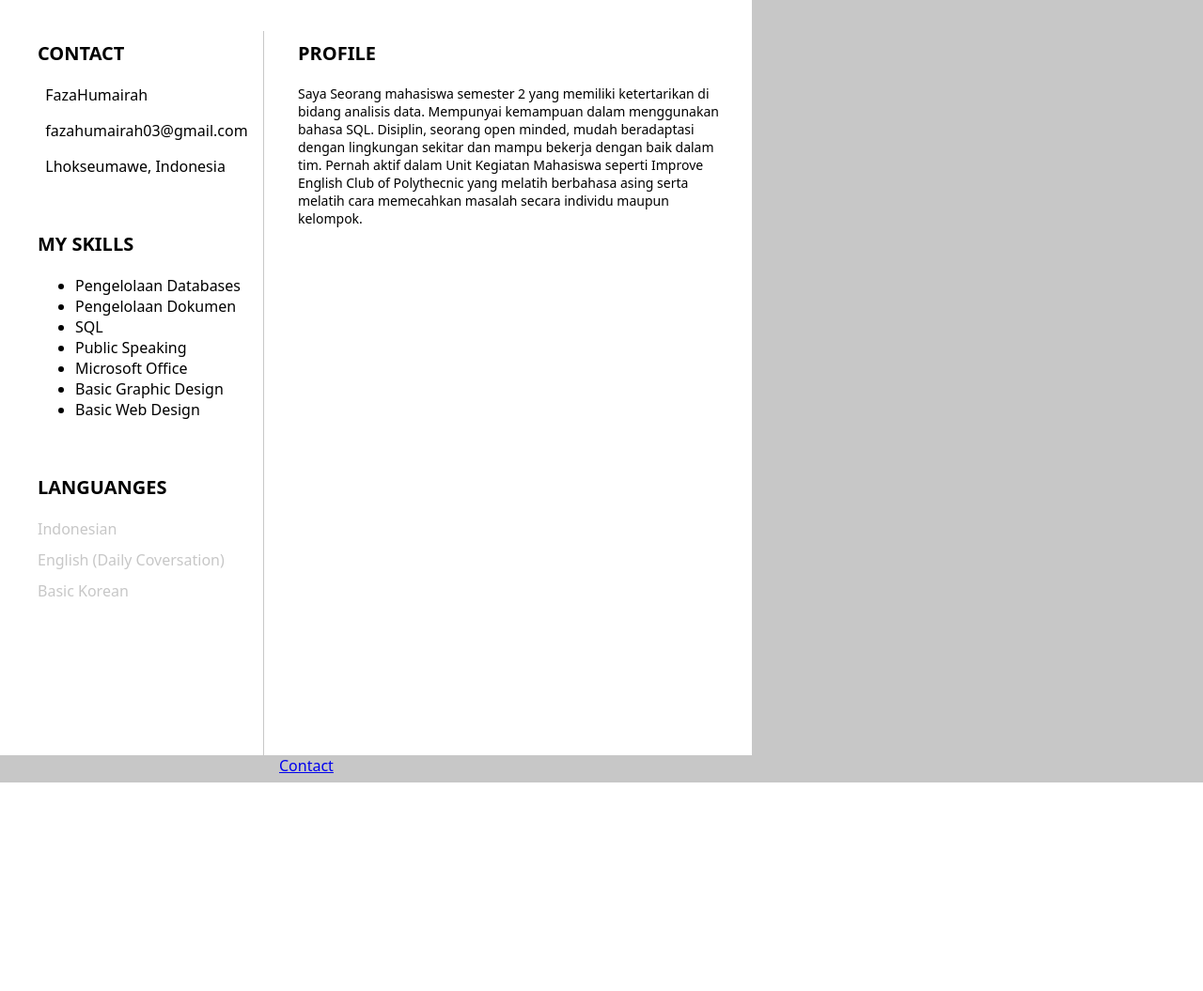
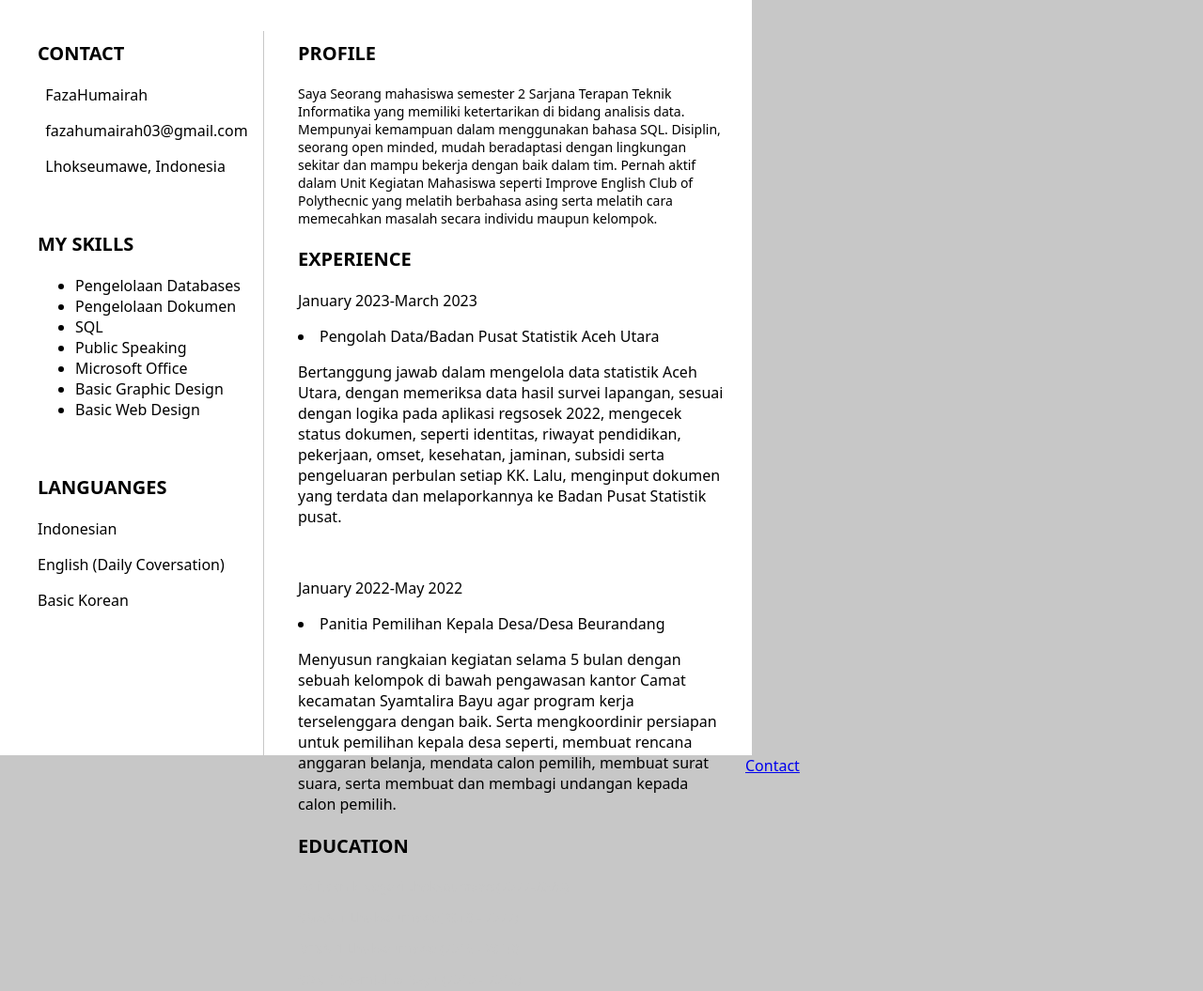
Before and after one commit to FazaHumairah/FazaHumairah.github.io, a plain HTML site: page index.html in a window 1280 px wide. Shown: the part 346-1401 px from the top of the page at 94% size. Before the commit the page ends 1179 px from the top, so only its background shows below. Drawn offline with Linux system fonts and the light colour scheme.

Commit message:
Update index.html

```diff
--- a/index.html
+++ b/index.html
@@ -7,7 +7,7 @@
 <body>
 <div class="main">
     <div class="top-section">
-    <img src="paspotopaja.JPG" class="profile">
+    <img src="paspotopaja.jpg" class="profile">
     <p class="p1">FAZA <span> HUMAIRAH</span></p>
     <p>Undergraduate Informatics Engineering Student</p>
 </div>
@@ -17,9 +17,9 @@
         <div class="col-div-4">
              <div class="content-box" style="padding-left: 40px;">
                 <p class="head">Contact</p>
-                    <p class="=p3"><i class="fa fa-linkedIn"></i>&nbsp;&nbsp;FazaHumairah</p>
-                    <p class="=p3"><i class="fa fa-envelope"></i>&nbsp;&nbsp;fazahumairah03@gmail.com</p>
-                    <p class="=p3"><i class="fa fa-home"></i>&nbsp;&nbsp;Lhokseumawe, Indonesia</p>
+                    <p class="=p3"><i class="fas fa-linkedIn-alt"></i>&nbsp;&nbsp;FazaHumairah</p>
+                    <p class="=p3"><i class="fas fa-envelope-alt"></i>&nbsp;&nbsp;fazahumairah03@gmail.com</p>
+                    <p class="=p3"><i class="fas fa-home"></i>&nbsp;&nbsp;Lhokseumawe, Indonesia</p>
                     <br/>
                 <p class="head">My Skills</p>
                 <ul>
@@ -33,9 +33,9 @@
                 </ul>
                      <br/>
                 <p class="head">Languanges</p>
-                <p class="p3">Indonesian</p>
-                <p class="p3">English (Daily Coversation)</p>
-                <p class="p3">Basic Korean</p>
+                <p class="p-3">Indonesian</p>
+                <p class="p-3">English (Daily Coversation)</p>
+                <p class="p-3">Basic Korean</p>
 
              </div>
          </div>
@@ -44,14 +44,35 @@
         <div class="content-box">
 
                 <p class="head">Profile</p>
-                <p class="p" style="font-size: 14px;">
-                    Saya Seorang mahasiswa semester 2 yang memiliki ketertarikan di bidang analisis data.
+                <p class="p-5" style="font-size: 14px;">
+                    Saya Seorang mahasiswa semester 2 Sarjana Terapan Teknik Informatika yang memiliki ketertarikan di bidang analisis data.
                     Mempunyai kemampuan dalam menggunakan bahasa SQL. Disiplin, seorang open minded,
                     mudah beradaptasi dengan lingkungan sekitar dan mampu bekerja dengan baik dalam tim.
                     Pernah aktif dalam Unit Kegiatan Mahasiswa seperti Improve English Club of Polythecnic
                     yang melatih berbahasa asing serta melatih cara memecahkan masalah secara individu maupun kelompok.
                 </p>
-                <br>
+                <p class="head">EXPERIENCE</p>
+                <p class="hp">January 2023-March 2023</p>
+                <p class="he"><li>Pengolah Data/Badan Pusat Statistik Aceh Utara</li></p>
+                <p class="he">Bertanggung jawab dalam mengelola data statistik Aceh Utara, dengan memeriksa data hasil survei lapangan, sesuai dengan logika pada aplikasi regsosek 2022, mengecek status dokumen, seperti identitas,
+                    riwayat pendidikan, pekerjaan, omset, kesehatan, jaminan, subsidi serta pengeluaran perbulan setiap KK. Lalu, menginput dokumen yang terdata dan melaporkannya ke Badan Pusat Statistik pusat.
+                </p>
+                <br/>
+                <p class="hp">January 2022-May 2022</p>
+                <p class="he"><li>Panitia Pemilihan Kepala Desa/Desa Beurandang</li></p>
+                <p class="he">Menyusun rangkaian kegiatan selama 5 bulan dengan sebuah kelompok di bawah pengawasan kantor Camat kecamatan Syamtalira Bayu agar program kerja terselenggara dengan
+                    baik. Serta mengkoordinir persiapan untuk pemilihan kepala desa seperti, membuat rencana anggaran belanja, mendata calon pemilih,
+                    membuat surat suara, serta membuat dan membagi undangan kepada calon pemilih.
+                </p>
+
+
+                <p class="head">Education</p>
+                <p class="p-4">Politeknik Negeri Lhokseumawe(2022-2026)</p>
+                <p class="p-4" >SMAN 1 Lhokseumawe(2019 - 2022)</p>
+                <p class="p-4" >MTsN 1 Lhokseumawe (2016 - 2019)</p>
+                <p class="p-4" >SDN 1 Syamtalira Bayu  (2010 - 2016)</p>
+
+
 
         </div>
      </div>
```
